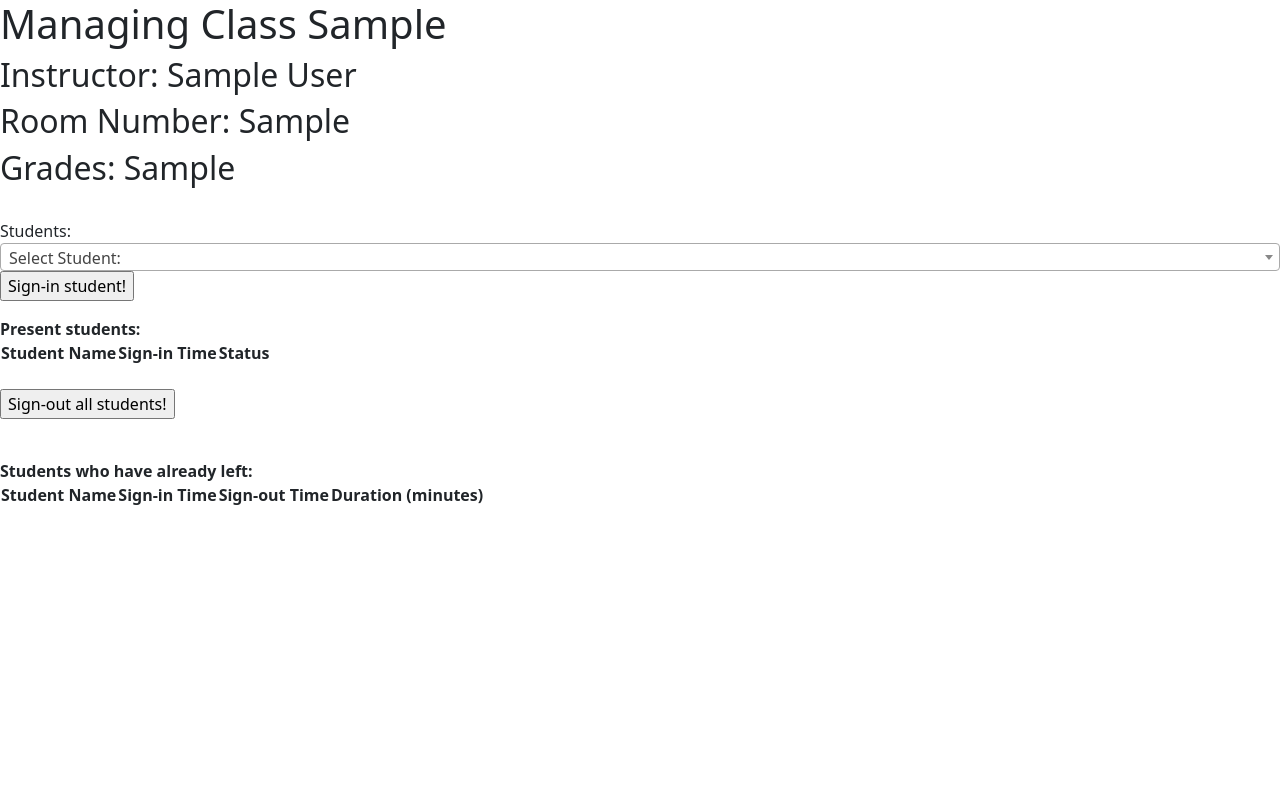
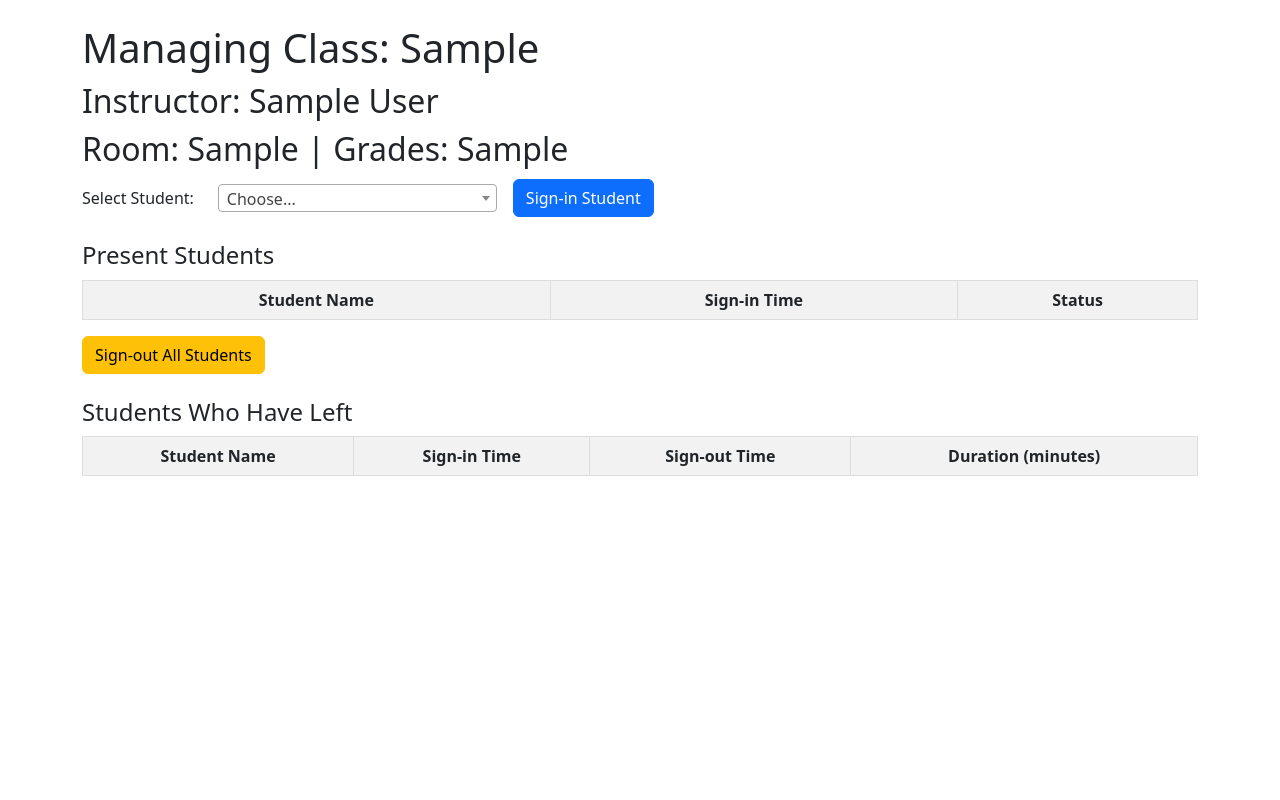
Before and after one commit to lekha-sandhu/renert-afterschool-public, a Flask app: page /manage_class/1 in a window 1280 px wide. Run offline with Flask 3, Linux system fonts and the light colour scheme; tables that the repository leaves empty hold one stand-in row (values such as "Sample post"); lists and menus that the app fills with data are empty; parts of the project's set-up code (start-up, migrations or seed data) failed here and were passed over; some libraries are stand-ins or nearby versions.

Commit message:
improved page design

```diff
--- a/templates/layout.html
+++ b/templates/layout.html
@@ -19,7 +19,6 @@
 
 <body>
 
-    <!-- Page Header -->
     <header class="intro-header" id="top">
         <div class="container">
             <div class="row">
--- a/templates/manage_class.html
+++ b/templates/manage_class.html
@@ -3,32 +3,49 @@
         <script src="https://ajax.googleapis.com/ajax/libs/jquery/3.7.1/jquery.min.js"></script>
         <link href="https://cdn.jsdelivr.net/npm/select2@4.1.0-rc.0/dist/css/select2.min.css" rel="stylesheet" />
         <script src="https://cdn.jsdelivr.net/npm/select2@4.1.0-rc.0/dist/js/select2.min.js"></script>
-<link href="https://cdn.jsdelivr.net/npm/bootstrap@5.3.3/dist/css/bootstrap.min.css" rel="stylesheet" integrity="sha384-QWTKZyjpPEjISv5WaRU9OFeRpok6YctnYmDr5pNlyT2bRjXh0JMhjY6hW+ALEwIH" crossorigin="anonymous">
-<script src="https://cdn.jsdelivr.net/npm/bootstrap@5.3.3/dist/js/bootstrap.bundle.min.js" integrity="sha384-YvpcrYf0tY3lHB60NNkmXc5s9fDVZLESaAA55NDzOxhy9GkcIdslK1eN7N6jIeHz" crossorigin="anonymous"></script>
+        <link href="https://cdn.jsdelivr.net/npm/bootstrap@5.3.3/dist/css/bootstrap.min.css" rel="stylesheet" />
+        <script src="https://cdn.jsdelivr.net/npm/bootstrap@5.3.3/dist/js/bootstrap.bundle.min.js"></script>
+        <style>
+            table {
+                width: 100%;
+                margin-top: 10px;
+                border-collapse: collapse;
+            }
+            th, td {
+                border: 1px solid #ddd;
+                padding: 8px;
+                text-align: center;
+            }
+            th {
+                background-color: #f2f2f2;
+            }
+            h1, h2 {
+                margin-bottom: 10px;
+            }
+            form {
+                margin-bottom: 20px;
+            }
+        </style>
     </head>
 
-    <body>
-<h1> Managing Class {{ afterschool_class.activity }}</h1>
+    <body class="container mt-4">
+        <h1>Managing Class: {{ afterschool_class.activity }}</h1>
         <h2>Instructor: {{ afterschool_class.instructor.name }}</h2>
-<h2>Room Number: {{ afterschool_class.room }}</h2>
-<h2>Grades: {{ afterschool_class.grades }}</h2>
+        <h2>Room: {{ afterschool_class.room }} | Grades: {{ afterschool_class.grades }}</h2>
 
-<br>
-
-<form method="POST" action="/sign_in_student">
-    Students:
-    <select id="student_list" class="form-select" aria-label="Default select example" name="student_id">
-        <option selected>Select Student:</option>
+        <form method="POST" action="/sign_in_student" class="d-flex align-items-center gap-3">
+            <label for="student_list" class="me-2">Select Student:</label>
+            <select id="student_list" class="form-select w-25" name="student_id">
+                <option selected disabled>Choose...</option>
                 {% for s in students_grade %}
                     <option value="{{ s.id }}">{{ s.name }} (Gr. {{ s.grade }})</option>
                 {% endfor %}
             </select>
-    <input type="submit" value="Sign-in student!">
             <input type="hidden" name="class_id" value="{{ afterschool_class.afterschool_class_id }}">
+            <button type="submit" class="btn btn-primary">Sign-in Student</button>
         </form>
 
-
-<strong>Present students:</strong>
+        <h4 class="mt-4">Present Students</h4>
         <table>
             <tr>
                 <th>Student Name</th>
@@ -40,12 +57,13 @@
                 <tr>
                     <td>{{ s.student.name }}</td>
                     <td>{{ s.sign_in_time.strftime("%I:%M %p") }}</td>
-            <td>Still Here!
-                <form method = "post" action="/sign_out_student">
+                    <td>
+                        Still Here!
+                        <form method="POST" action="/sign_out_student" class="mt-2">
                             <input type="hidden" name="student_id" value="{{ s.student_id }}">
                             <input type="hidden" name="afterschool_signin_id" value="{{ s.afterschool_signin_id }}">
                             <input type="hidden" name="class_id" value="{{ afterschool_class.afterschool_class_id }}">
-                    <input type="submit" value="Sign-out student!">
+                            <button type="submit" class="btn btn-sm btn-danger">Sign-out</button>
                         </form>
                     </td>
                 </tr>
@@ -53,16 +71,12 @@
             {% endfor %}
         </table>
 
-<br>
-
-<form method="POST" action="/sign_out_all_students">
+        <form method="POST" action="/sign_out_all_students" class="mt-3">
             <input type="hidden" name="class_id" value="{{ afterschool_class.afterschool_class_id }}">
-    <input type="submit" value="Sign-out all students!">
+            <button type="submit" class="btn btn-warning">Sign-out All Students</button>
         </form>
 
-<br>
-
-<strong>Students who have already left:</strong>
+        <h4 class="mt-4">Students Who Have Left</h4>
         <table>
             <tr>
                 <th>Student Name</th>
@@ -83,14 +97,9 @@
         </table>
 
         <script>
-
-$(function(){
-
-    // JQuery Code Starts Here:
-    $("#student_list").select2()
+            $(function() {
+                $("#student_list").select2();
             });
-
         </script>
-
     </body>
 </html>
```
Also changed, not shown: templates/list-classes.html (+45 -48 lines). Lines whose indentation alone changed are shown as unchanged.
